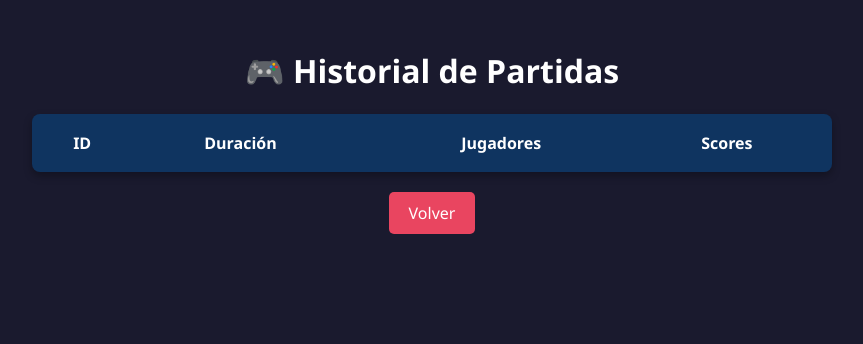
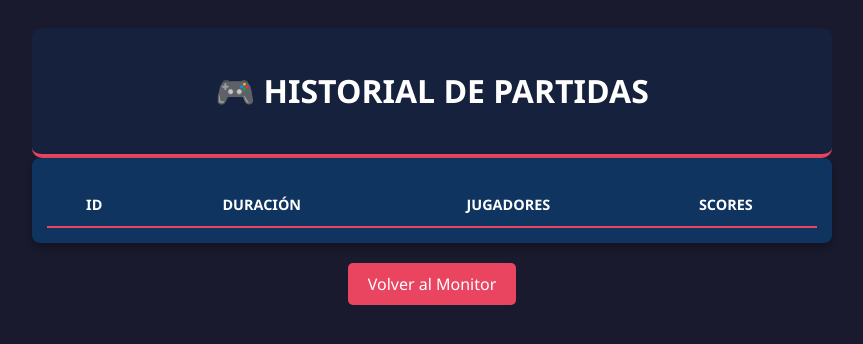
Before and after one commit to McMac31/Captura-la-bandera, a Python web app: template web/templates/partidas.html in a window 1280 px wide. Shown: the top 344 px of the page, without its empty margins (208-1071 px from the left). Run offline with Jinja, Linux system fonts and the light colour scheme; the template is opened without the code that fills it, so the values that code supplies are empty.

Commit message:
HTML corregidos, corregido endpoint de borrado, corregidos los estilos (Estable)

```diff
--- a/web/static/css/style.css
+++ b/web/static/css/style.css
@@ -79,3 +79,25 @@ body {
     background-color: #ff2e4c;
     transition: background-color 0.3s;
 }
+
+table {
+    width: 100%;
+    border-collapse: collapse;
+    margin-top: 10px;
+}
+
+th {
+    border-bottom: 2px solid #e94560;
+    padding: 12px;
+    text-transform: uppercase;
+    font-size: 0.9em;
+}
+
+td {
+    padding: 12px;
+    border-bottom: 1px solid #16213e;
+}
+
+tr:last-child td {
+    border-bottom: none;
+}
--- a/web/templates/partidas.html
+++ b/web/templates/partidas.html
@@ -1,8 +1,28 @@
+<!DOCTYPE html>
+<html lang="es">
+<head>
+    <meta charset="UTF-8">
+    <title>Historial de Partidas - Captura la Bandera</title>
     <link rel="stylesheet" href="{{ url_for('static', filename='css/style.css') }}">
+    <link rel="icon" type="image/png" href="{{ url_for('static', filename='imgs/BanderaFavicon.png') }}">
+</head>
+<body>
     <div class="container">
-    <h1>🎮 Historial de Partidas</h1>
-    <table class="card" style="width: 100%">
-        <tr><th>ID</th><th>Duración</th><th>Jugadores</th><th>Scores</th></tr>
+        <div class="header">
+            <h1>🎮 HISTORIAL DE PARTIDAS</h1>
+        </div>
+
+        <div class="card">
+            <table>
+                <thead>
+                    <tr>
+                        <th>ID</th>
+                        <th>Duración</th>
+                        <th>Jugadores</th>
+                        <th>Scores</th>
+                    </tr>
+                </thead>
+                <tbody>
                     {% for p in partidas %}
                     <tr>
                         <td>{{ p.id }}</td>
@@ -11,6 +31,11 @@
                         <td>{{ p.scores | join(' - ') }}</td>
                     </tr>
                     {% endfor %}
+                </tbody>
             </table>
-    <a href="/" class="btn">Volver</a>
         </div>
+
+        <a href="/" class="btn">Volver al Monitor</a>
+    </div>
+</body>
+</html>
--- a/web/templates/ranking.html
+++ b/web/templates/ranking.html
@@ -19,7 +19,7 @@
                 <tr style="border-bottom: 1px solid #16213e;">
                     <td>{{ j.nombre }}</td>
                     <td class="puntos">{{ j.scoreTotal }}</td> <td>
-                        <a href="/eliminar/{{ j.id }}" onclick="return confirm('¿Borrar HPTA?')" style="color: #e94560;">[X]</a>
+                        <a href="/eliminar/{{ j.id }}" onclick="return confirm('¿Borrar Jugador?')" style="color: #e94560;">[X]</a>
                     </td>
                 </tr>
                 {% endfor %}
```
Also changed, not shown: web/servidor_web.py (+4 -7 lines), web/templates/estadisticas.html (+7 -8 lines). Lines whose indentation alone changed are shown as unchanged.
